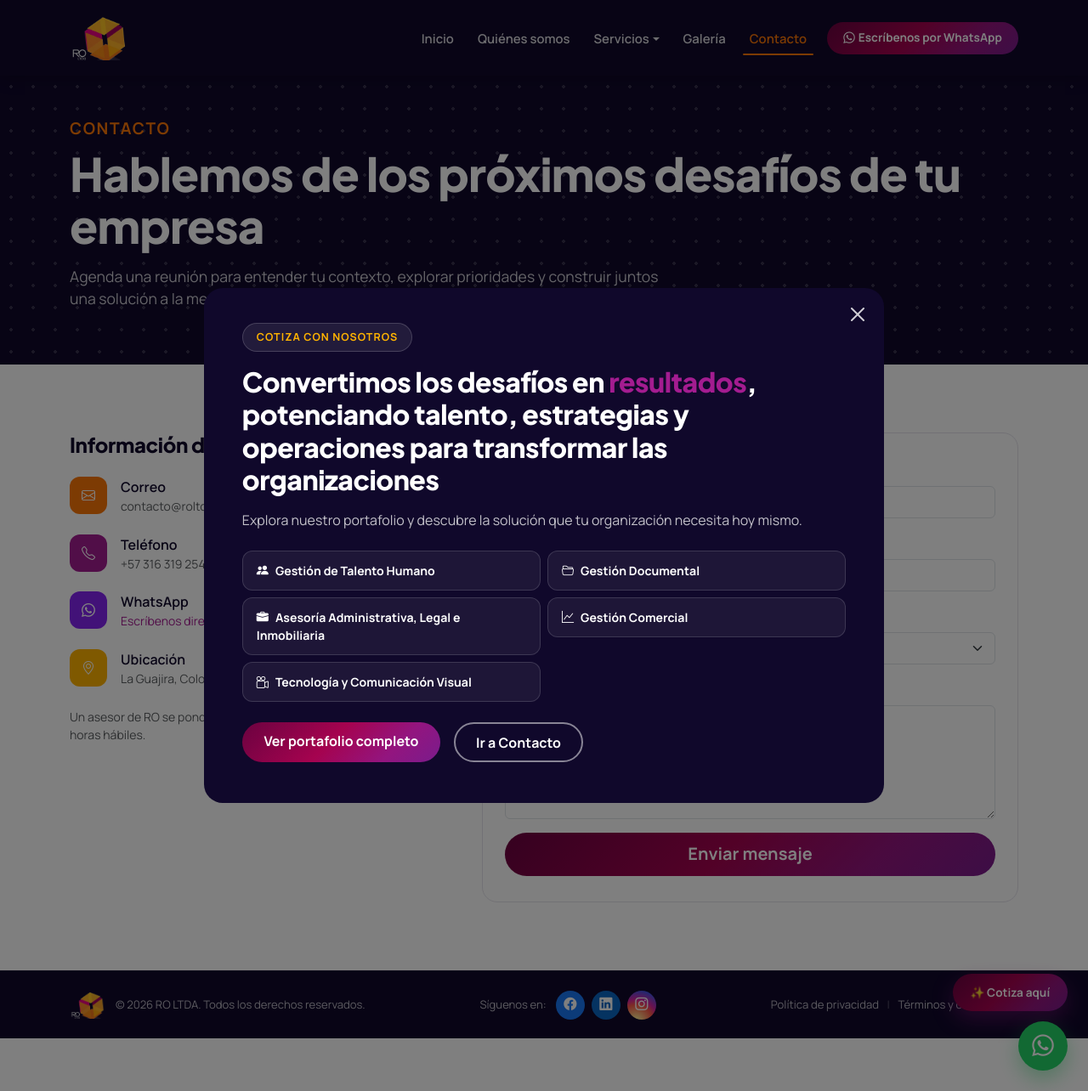
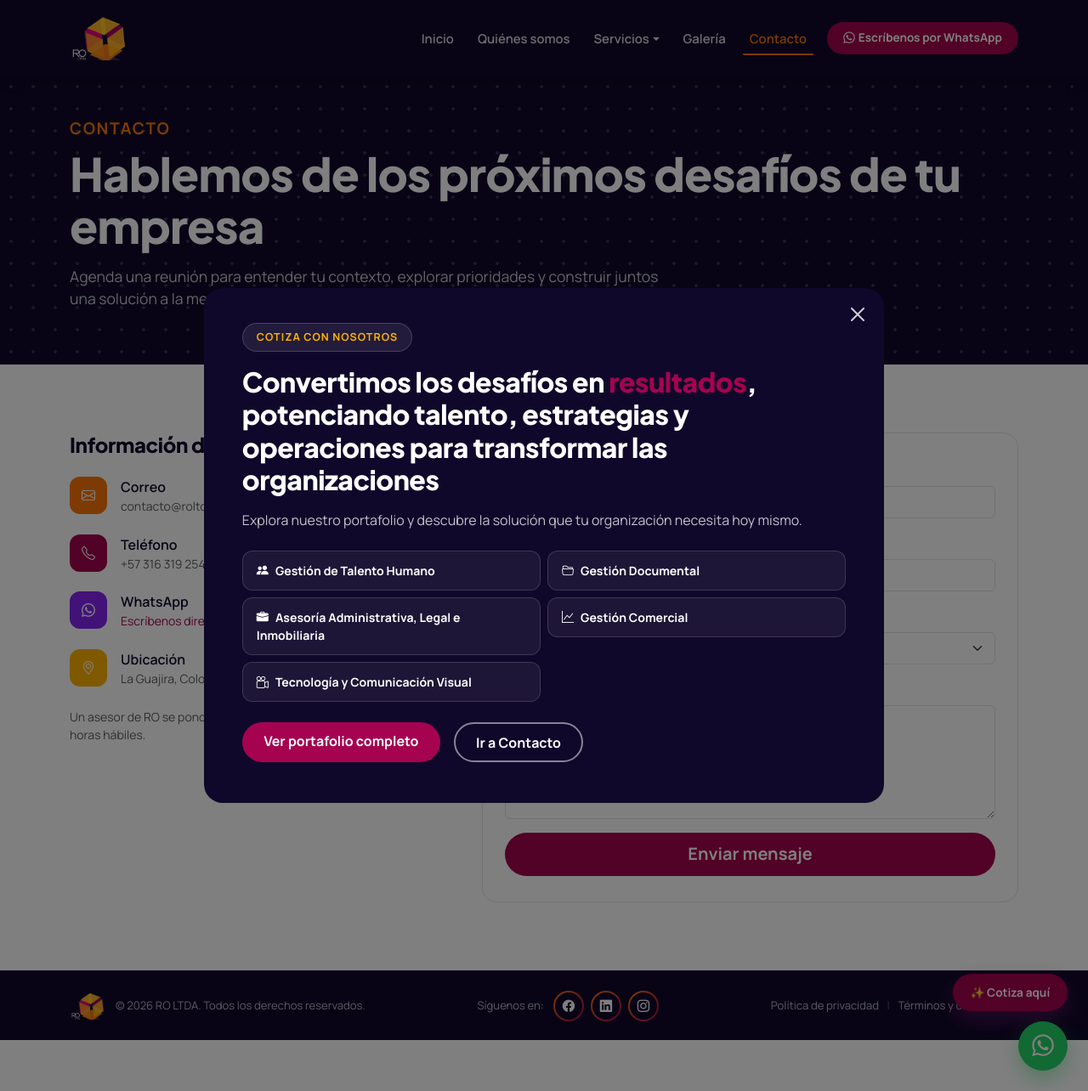
Before and after one commit to AOProjects-ops/ro-ltda, a Flask app: page /contacto in a window 1280 px wide. Shown: the whole page at 85% size. Run offline with Flask 3, Linux system fonts and the light colour scheme; some libraries are stand-ins or nearby versions.

Commit message:
Add files via upload

```diff
--- a/app/static/css/style.css
+++ b/app/static/css/style.css
@@ -8,10 +8,13 @@
   --ro-amber: #FFB300;       /* dorado vívido (caras superiores del cubo) */
   --ro-amber-dark: #FA7606;  /* naranja vívido, tono de la imagen de referencia */
   --ro-amber-deep: #E8490A;  /* naranja-rojo profundo, para resplandores */
-  --ro-magenta: #A31C90;     /* magenta con toque de morado, tono del lazo */
-  --ro-magenta-deep: #6E0A63;/* magenta-morado oscuro, ajustado al mismo tono */
+  --ro-magenta: #A5034F;     /* magenta exacto del lazo — color único para todos los botones */
+  --ro-magenta-deep: #7A0239;/* variante oscura, solo para hover */
   --ro-purple: #8425F0;      /* morado vívido, complementa el degradado del cubo */
   --ro-purple-deep: #3E1278; /* morado profundo, para fondos oscuros */
+  --ro-pastel-rose: #F0A8CC;   /* magenta pastel */
+  --ro-pastel-peach: #FFC98A;  /* naranja/ámbar pastel */
+  --ro-pastel-lilac: #C7B2F0;  /* morado pastel */
   --ro-ink: #10082B;         /* navy-morado muy oscuro, para navbar/franjas oscuras */
   --ro-ink-soft: #1B0F3D;
   --ro-gray-100: #F6F5F8;
@@ -23,8 +26,8 @@
   --ro-dark-gradient: var(--ro-ink);
 
   /* Color estandarizado de TODOS los botones sólidos del sitio (tono de "Contáctanos") */
-  --ro-btn-gradient: linear-gradient(135deg, #6B0240 0%, #A5034F 45%, #93157F 75%, #7A1C8C 100%);
-  --ro-btn-gradient-hover: linear-gradient(135deg, #5A0235 0%, #8F0244 45%, #7E1069 75%, #641877 100%);
+  --ro-btn-gradient: var(--ro-magenta);
+  --ro-btn-gradient-hover: var(--ro-magenta-deep);
   --ro-btn-shadow: rgba(163, 28, 144, 0.4);
 }
 
@@ -648,6 +651,15 @@ section { padding: 5rem 0; }
 .service-card-gold { border-bottom-color: var(--ro-amber); }
 .service-card-gold .service-card-icon { background: linear-gradient(135deg, var(--ro-amber), var(--ro-amber-dark)); }
 .service-card-gold::after { background: var(--ro-amber); }
+.service-card-pastel-rose { border-bottom-color: var(--ro-pastel-rose); }
+.service-card-pastel-rose .service-card-icon { background: var(--ro-pastel-rose); color: var(--ro-magenta-deep); }
+.service-card-pastel-rose::after { background: var(--ro-pastel-rose); }
+.service-card-pastel-peach { border-bottom-color: var(--ro-pastel-peach); }
+.service-card-pastel-peach .service-card-icon { background: var(--ro-pastel-peach); color: var(--ro-amber-deep); }
+.service-card-pastel-peach::after { background: var(--ro-pastel-peach); }
+.service-card-pastel-lilac { border-bottom-color: var(--ro-pastel-lilac); }
+.service-card-pastel-lilac .service-card-icon { background: var(--ro-pastel-lilac); color: var(--ro-purple-deep); }
+.service-card-pastel-lilac::after { background: var(--ro-pastel-lilac); }
 
 /* ---------- Mini-tarjetas de valores ---------- */
 .value-mini-card {
@@ -940,19 +952,27 @@ footer.ro-footer a:hover { color: var(--ro-amber); }
 }
 .footer-social-label { margin-right: 0.2rem; }
 footer.ro-footer .social-icon {
-  width: 34px; height: 34px; border-radius: 50%;
+  position: relative;
+  width: 36px; height: 36px; border-radius: 50%;
   display: inline-flex; align-items: center; justify-content: center;
+  background: linear-gradient(135deg, var(--ro-amber-dark), var(--ro-magenta));
+  font-size: 0.9rem;
+  transition: transform 0.25s ease;
+}
+footer.ro-footer .social-icon::before {
+  content: "";
+  position: absolute;
+  inset: 2px;
+  background: var(--ro-ink);
+  border-radius: 50%;
+  z-index: 0;
+}
+footer.ro-footer .social-icon i {
+  position: relative;
+  z-index: 1;
   color: var(--ro-white);
-  font-size: 0.95rem;
-  transition: transform 0.2s ease, filter 0.2s ease;
 }
-footer.ro-footer .social-icon:hover { transform: translateY(-2px); filter: brightness(1.1); }
-/* Colores de marca reales para cada red social */
-footer.ro-footer .social-icon[aria-label="Facebook"] { background: #1877F2; }
-footer.ro-footer .social-icon[aria-label="LinkedIn"] { background: #0A66C2; }
-footer.ro-footer .social-icon[aria-label="Instagram"] {
-  background: radial-gradient(circle at 30% 107%, #fdf497 0%, #fdf497 5%, #fd5949 45%, #d6249f 60%, #285AEB 90%);
-}
+footer.ro-footer .social-icon:hover { transform: translateY(-3px) scale(1.07); }
 .footer-legal {
   display: flex;
   align-items: center;
```
